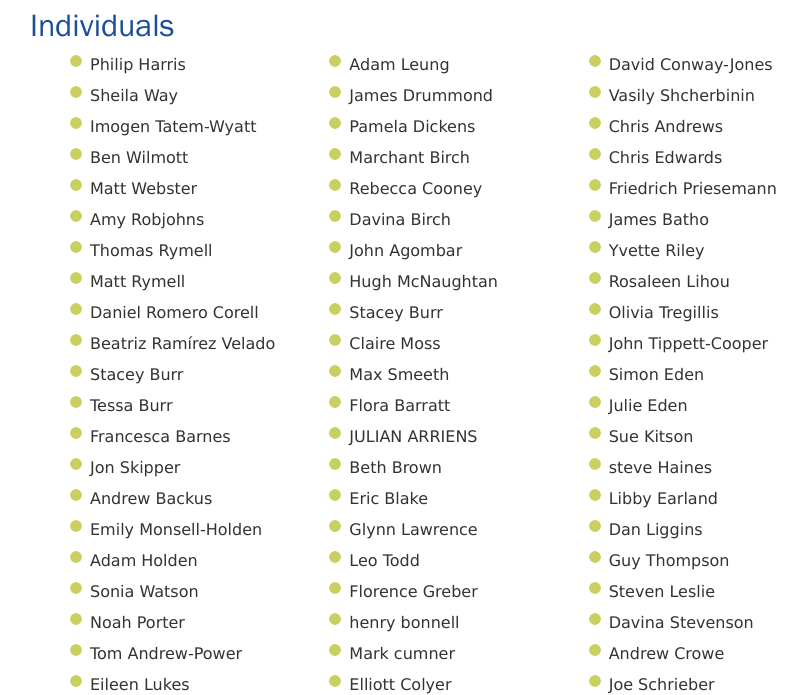
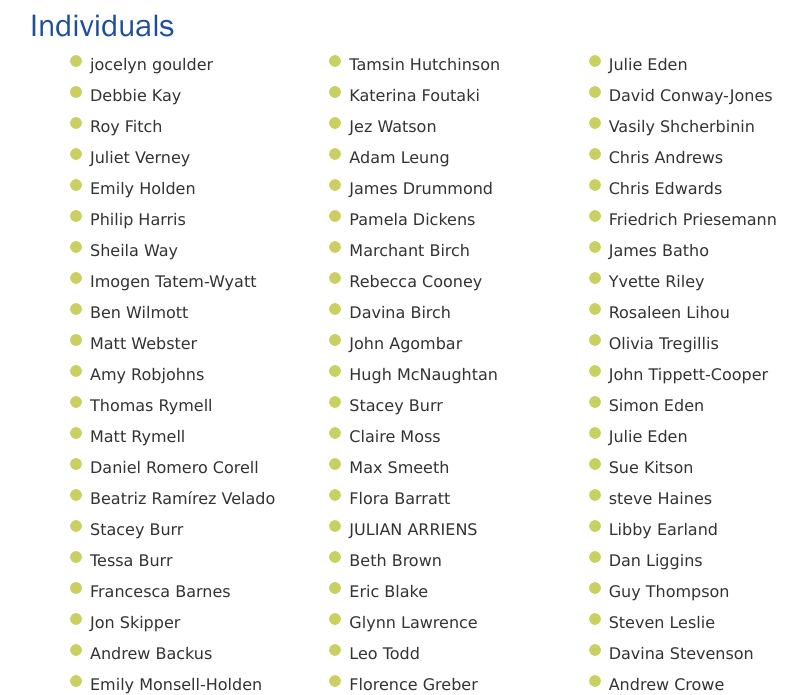
Before and after one commit to winchestercyclingcharter/winchestercyclingcharter.github.io, a Jekyll site: the page built from supporters.md, in a window 1280 px wide and 900 px high, scrolled down 8462 px, cut to the strip 205-900 px from the top of the window. Shown: the whole strip, without its empty margins (211-1018 px from the left). Built offline with Jekyll 4.4.1, drawn with Linux system fonts in a browser that asks for light colours; nearby versions of some CDN libraries.

Commit message:
Update people.yml

```diff
--- a/_data/people.yml
+++ b/_data/people.yml
@@ -826,3 +826,8 @@
 - { lastname: Wise, firstname: Charlie, dt: 20220426-210454-494865 }
 - { lastname: Way, firstname: Sheila, dt: 20220918-133937-089779 }
 - { lastname: Harris, firstname: Philip, dt: 20221111-075302-918239 }
+- { lastname: Holden, firstname: Emily, dt: 20221208-151417-544422 }
+- { lastname: Verney, firstname: Juliet , dt: 20221209-074731-355537 }
+- { lastname: Fitch, firstname: Roy, dt: 20221209-085726-681382 }
+- { lastname: Kay, firstname: Debbie , dt: 20221209-090911-374987 }
+- { lastname: goulder, firstname: jocelyn, dt: 20221209-093248-492625 }
```
